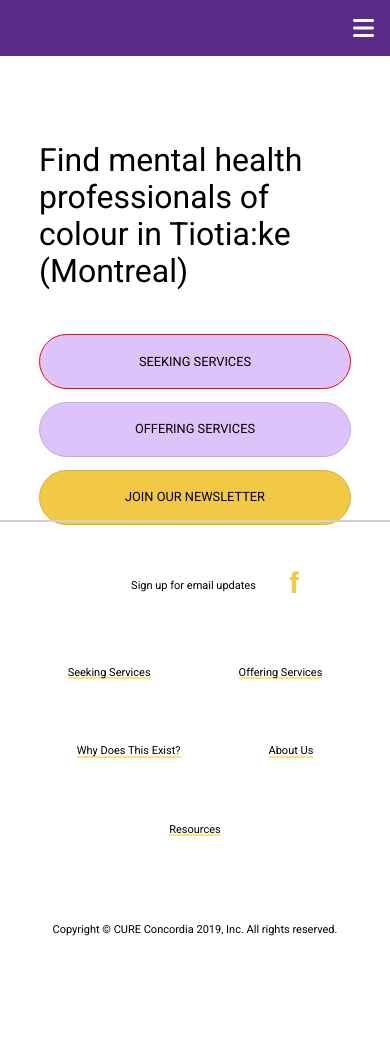
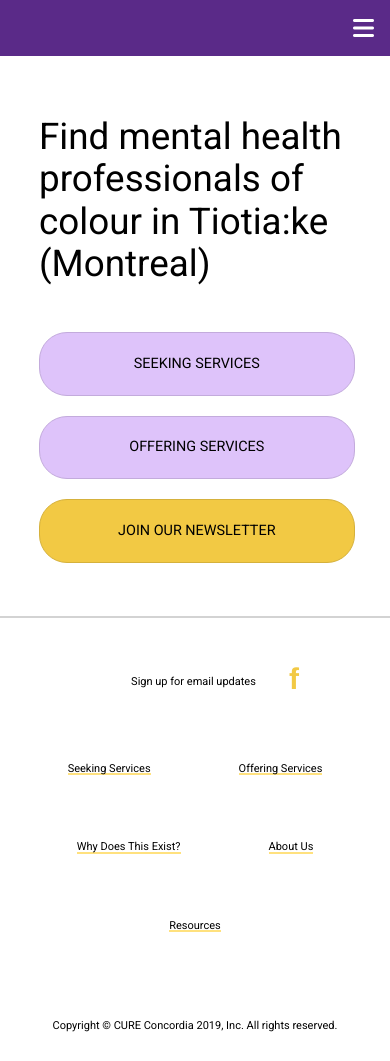
Before and after one commit to aheggie/mh_site, a plain HTML site: page site/index.html in a window 390 px wide. Before the commit the page ends 965 px from the top, so only its background shows below. Drawn offline with nearby package versions, Linux system fonts and the light colour scheme; a web font is replaced by a local one.

Commit message:
made homepage buttons larger, fixed homepage responsivity for smaller screens

```diff
--- a/site/style.css
+++ b/site/style.css
@@ -184,7 +184,7 @@ header {
 	grid-column-gap: 6%;
 
   grid-template-columns: [home-first] 29% [home-line2] 29% [home-line3] 29% [home-end];
-  grid-template-rows: [home-row-first] 32% [home-row-line2] 19% [home-row-line3] 19% [home-row-line4] 5em [home-row-end];
+  grid-template-rows: [home-row-first] 37% [home-row-line2] 19% [home-row-line3] 19% [home-row-line4] 2em [home-row-end];
 }
 
 
@@ -360,7 +360,7 @@ p.snippet-details {
   padding-top: 0.4em;
 }
 
-div.view-profile {
+.view-profile {
   grid-area: profile;
   align-content: right;
   text-align: right;
@@ -370,14 +370,14 @@ div.view-profile {
   line-height: 2em;
 }
 
-div.view-profile > a {
+.view-profile > a {
   padding-right: 1.7em;
   -webkit-transition: padding-right .2s ease-in;
   transition: padding-right .2s ease-in;
   padding-bottom: 0.5em;
 }
 
-h6.view-profile {
+h6.profile-link {
   margin: 0;
   padding-right: 0.5em;
   display: inline-block;
@@ -389,7 +389,7 @@ h6.view-profile {
   padding-top: 2px;
 }
 
-div.view-profile > a:hover, div.viewprofile > a:focus {
+.view-profile > a:hover, div.viewprofile > a:focus {
   padding-right: 1.4em;
 }
 
@@ -789,6 +789,7 @@ ul#nav-links {
 
 #announce {
   width: 500px;
+	font-size: 3em;
 
   grid-column-start: home-first;
   grid-column-end: home-line3;
@@ -799,13 +800,13 @@ ul#nav-links {
 .button {
   text-transform: uppercase;
   font-weight: 500;
-  width: 175px;
+  width: 200px;
   height: auto;
   margin: auto;
-  padding: 1.2rem 2rem;
-  font-size: 0.8rem;
+  padding: 1.6rem 2rem;
+  font-size: 0.9em;
   text-align: center;
-  border-radius: 28px;
+  border-radius: 30px;
   display: inline-block;
 
   transition: background-color;
@@ -986,9 +987,7 @@ div.copyright {
 	}
 
 
-	#announce {
-		font-size: 3em;
-	}
+ v
 
   .page-content {
     min-height: 600px;
@@ -1028,60 +1027,24 @@ div.copyright {
 
 @media screen and (max-width: 1280px) {
 
-  .seek-category, .bio-snippet {
-    width: 100%;
-  }
-
-  h6.view-profile {
-    font-size: 14px;
-  }
-
-  div.view-profile {
-    padding-top: 0.3em;
-  }
-
-}
-
-@media screen and (max-width: 1175px) {
-
-	.email, .phone {
-    font-size: 1.1em;
-	}
-
-	.address, .speaks-langs {
-		font-size: 0.8em;
-	}
-}
-
-@media screen and (max-width: 1048px) {
-
 	header {
-	  height: 35em;
+		height: 45em;
 	}
 
 	.home {
-		margin-top: 0;
-
 		display: grid;
-		grid-column-gap: 6%;
-
-		grid-template-columns: [home-first] 47% [home-line2] 47% [home-end];
-		grid-template-rows: [home-row-first] 35% [home-row-line2] 23% [home-row-line3] 23% [home-row-end];
+		grid-column-gap: 14%;
+
+		grid-template-columns: [home-first] 43% [home-line2] 43% [home-end];
+		grid-template-rows: [home-row-first] 36% [home-row-line2] 20% [home-row-line3] 20% [home-row-end];
 	}
 
 	.button {
 		width: inherit;
 		max-width: 200px;
-		padding: 1.2rem 2rem;
-		font-size: 0.8rem;
-		border-radius: 28px;
-	}
-
+	}
 
 	#announce {
-		width: 400px;
-		font-size: 2.4em;
-
 		grid-column-start: home-first;
 		grid-column-end: home-end;
 		grid-row-start: home-row-first;
@@ -1092,8 +1055,88 @@ div.copyright {
 		grid-column-start: home-first;
 		grid-column-end: home-line2;
 		grid-row-start: home-row-line2;
+		grid-row-end: home-row-line3
+	}
+
+	#offer {
+		grid-column-start: home-line2;
+		grid-column-end: home-end;
+		grid-row-start: home-row-line2;
 		grid-row-end: home-row-line3;
-		border: 1px solid red;
+	}
+
+	#newsletter {
+		grid-column-start: home-first;
+		grid-column-end: home-end;
+		grid-row-start: home-row-line3;
+		grid-row-end: home-row-end;
+	}
+
+  .seek-category, .bio-snippet {
+    width: 100%;
+  }
+
+  h6.profile-link {
+    font-size: 14px;
+  }
+
+  .view-profile {
+    padding-top: 0.3em;
+  }
+
+}
+
+@media screen and (max-width: 1175px) {
+
+	.email, .phone {
+    font-size: 1.1em;
+	}
+
+	.address, .speaks-langs {
+		font-size: 0.8em;
+	}
+}
+
+@media screen and (max-width: 1048px) {
+
+	header {
+	  height: 38em;
+	}
+
+	.inner.home {
+		width: 80%;
+	}
+
+	.home {
+		margin-top: 0;
+
+		grid-template-columns: [home-first] 43% [home-line2] 43% [home-end];
+		grid-template-rows: [home-row-first] 38% [home-row-line2] 23% [home-row-line3] 23% [home-row-end];
+	}
+
+	.button {
+		width: inherit;
+		max-width: 200px;
+		padding: 1.4rem 2rem;
+		font-size: 0.85em;
+		border-radius: 28px;
+	}
+
+	#announce {
+		width: 450px;
+		font-size: 2.7em;
+
+		grid-column-start: home-first;
+		grid-column-end: home-end;
+		grid-row-start: home-row-first;
+		grid-row-end: home-row-line2;
+	}
+
+	#seek {
+		grid-column-start: home-first;
+		grid-column-end: home-line2;
+		grid-row-start: home-row-line2;
+		grid-row-end: home-row-line3
 	}
 
 	#offer {
@@ -1277,11 +1320,11 @@ div.copyright {
     margin-top: 2em;
   }
 
-  div.view-profile {
+  .view-profile {
     padding-top: 0.3em;
   }
 
-  h6.view-profile {
+  h6.profile-link {
     font-size: 12px;
   }
 
@@ -1294,39 +1337,12 @@ div.copyright {
 @media screen and (max-width: 740px) {
 
 	header {
-	  height: 30em;
-	}
-
-	.home {
-		width: 80%;
-		max-width: 1200px;
-		height: 100%;
-		display: grid;
-		grid-column-gap: 6%;
-
-		grid-template-columns: [home-first] 47% [home-line2] 47% [home-end];
-		grid-template-rows: [home-row-first] 37% [home-row-line2] 22% [home-row-line3] 22% [home-row-line4];
-	}
-
-}
-
-@media screen and (max-width: 640px) {
-
-  nav.mobile-nav {
-    padding: 0;
-  }
-
-	header {
-		height: 29em;
-	}
-
-	.button {
-		width: inherit;
-		max-width: 300px;;
-		padding: 1.2rem 2rem;
-		margin: 0.5em 0;
-		font-size: 0.8rem;
-		border-radius: 28px;
+	  height: 35em;
+	}
+
+	.inner.home {
+		padding-top: 1em;
+		width: 75%;
 	}
 
 	.home {
@@ -1335,28 +1351,39 @@ div.copyright {
 		justify-content: flex-start;
 	}
 
-	#seek {
-		grid-column-start: home-first;
-		grid-column-end: home-line2;
-		grid-row-start: home-row-line2;
-		grid-row-end: home-row-line3;
-	}
-
-	#offer {
-		grid-column-start: home-line2;
-		grid-column-end: home-end;
-		grid-row-start: home-row-line2;
-		grid-row-end: home-row-line3;
-	}
-
-	#newsletter {
-		grid-column-start: home-first;
-		grid-column-end: home-end;
-		grid-row-start: home-row-line3;
-		grid-row-end: home-row-line4;
-	}
-
-.page-content {
+	.button {
+		width: inherit;
+		max-width: 300px;
+		margin: 0.7em 0;
+		padding: 1.4rem 2rem;
+		font-size: 0.9em;
+		border-radius: 28px;
+	}
+
+}
+
+@media screen and (max-width: 640px) {
+
+  nav.mobile-nav {
+    padding: 0;
+  }
+
+	header {
+		height: 37em;
+	}
+
+	.inner.home {
+		padding-top: 1em;
+		width: 80%;
+	}
+
+	#announce {
+		font-size: 2.7em;
+		width: 100%;
+		margin-bottom: 0.7em;
+	}
+
+	.page-content {
     width: 95%;
     margin-top: 0.5em;
   }
@@ -1425,7 +1452,7 @@ div.copyright {
     font-size: 1.5em;
   }
 
-  h6.view-profile {
+  h6.profile-link {
     display: none;
   }
 
@@ -1437,7 +1464,7 @@ div.copyright {
     font-size: 1.2em;
   }
 
-  div.view-profile {
+  .view-profile {
     padding-top: 0;
   }
 
@@ -1461,7 +1488,7 @@ div.copyright {
 		width: 100%;
 	}
 
-.bio-page {
+	.bio-page {
 		margin-top: 2em;
 		display: flex;
 		flex-direction: column;
@@ -1492,11 +1519,33 @@ div.copyright {
 	}
 }
 
-@media screen and (max-width: 480px) {
+@media screen and (max-width: 475px) {
 
   ul#nav-links {
     padding: 0;
   }
+
+	header {
+		height: 35em;
+	}
+
+	#announce {
+		font-size: 2.3em;
+		width: auto;
+		margin-bottom: 1em;
+	}
+
+	.fas.access-icon {
+		font-size: 1em;
+	}
+
+}
+
+@media screen and (max-width: 375px) {
+
+	header {
+		height: 32em;
+	}
 
 	#announce {
 		font-size: 2em;
@@ -1504,35 +1553,9 @@ div.copyright {
 	}
 
 	.button {
-		width: auto;
-		max-width: 300px;;
-		padding: 1.2rem 2rem;
-		margin: 0.5em 0;
-		font-size: 0.8rem;
-		border-radius: 28px;
-	}
-
-	.fas.access-icon {
-		font-size: 1em;
-	}
-
-}
-
-@media screen and (max-width: 375px) {
-
-	#announce {
-		font-size: 1.9em;
-		width: auto;
-	}
-
-	.button {
-		width: auto;
-		max-width: 300px;
-		height: auto;
-		padding: 1rem 2rem;
-		margin: 0.5em 0;
-		font-size: 0.7rem;
-		border-radius: 28px;
+		padding: 1.3rem 2rem;
+		font-size: 0.8em;
+		border-radius: 26px;
 	}
 
   .content {
```
Also changed, not shown: site/professional-filter.html (+10 -10 lines).
